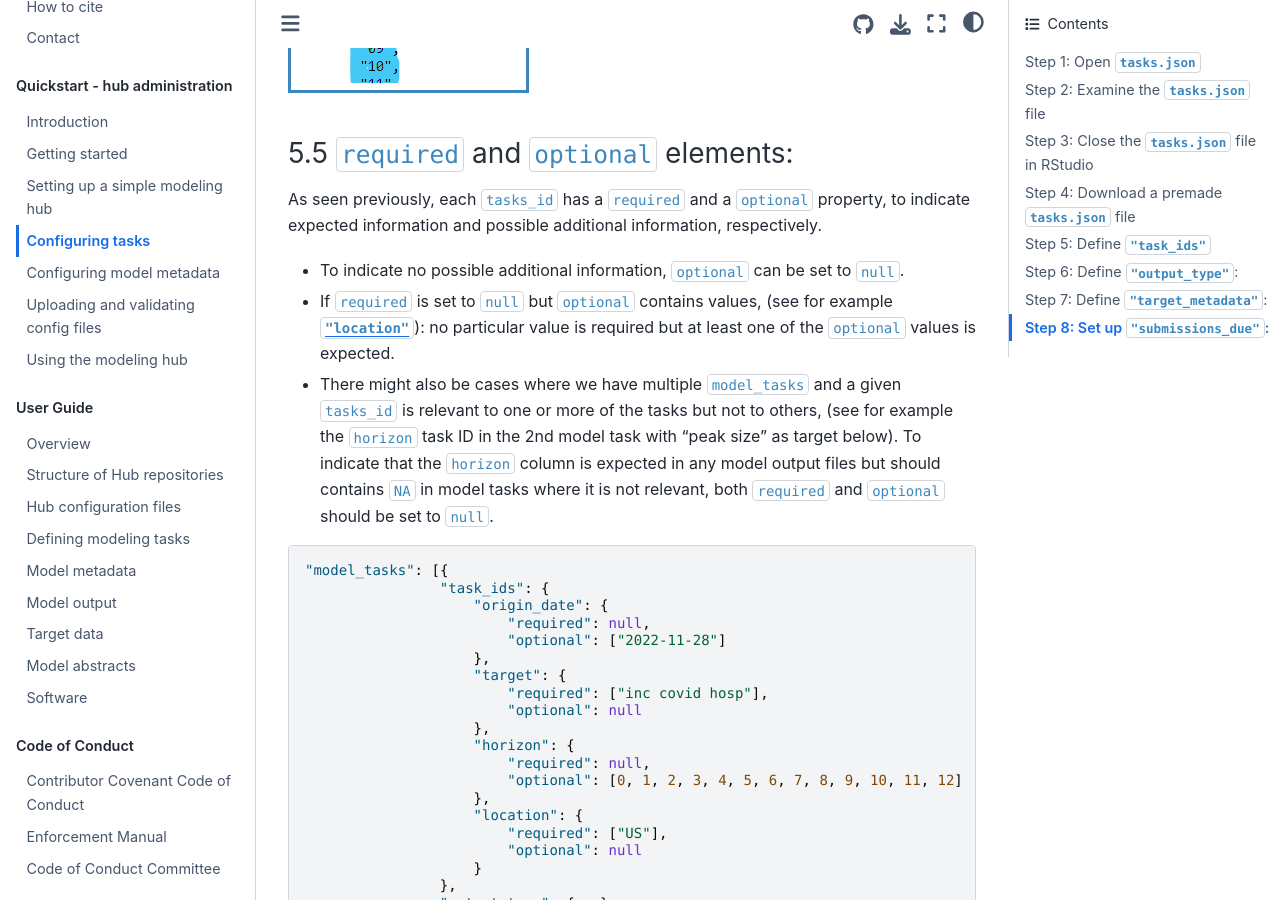
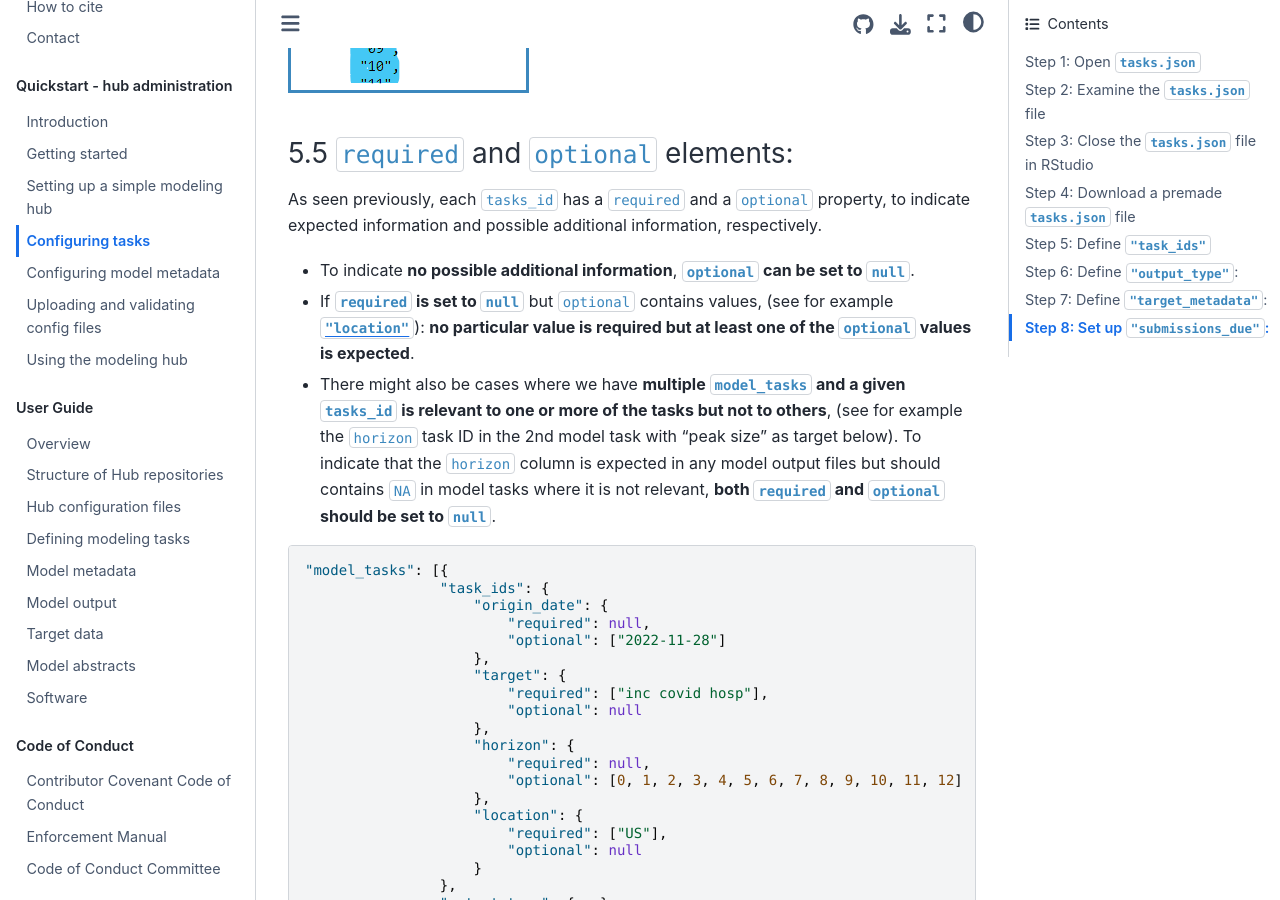
Before and after one commit to hubverse-org/hubDocs, a Sphinx documentation site: the page built from docs/source/quickstart-hub-admin/tasks-config.md, in a window 1280 px wide and 900 px high, scrolled down 4821 px. Built offline with Sphinx 7.4.7 and the Sphinx Book theme 1.1.4, drawn with Linux system fonts in a browser that asks for light colours.

Commit message:
add bold text to highlight key info

````diff
--- a/docs/source/quickstart-hub-admin/tasks-config.md
+++ b/docs/source/quickstart-hub-admin/tasks-config.md
@@ -102,9 +102,9 @@ Now, read below for details on some of the lines of code in this file:
 
 As seen previously, each `tasks_id` has a `required` and a `optional` property, to indicate expected information and possible additional information, respectively.
 
-- To indicate no possible additional information, `optional` can be set to `null`.
-- If `required` is set to `null` but `optional` contains values, (see for example [`"location"`](#setting-up-location)): no particular value is required but at least one of the `optional` values is expected.
-- There might also be cases where we have multiple `model_tasks` and a given `tasks_id` is relevant to one or more of the tasks but not to others, (see for example the `horizon` task ID in the 2nd model task with "peak size" as target below). To indicate that the `horizon` column is expected in any model output files but should contains `NA` in model tasks where it is not relevant, both `required` and `optional` should be set to `null`.
+- To indicate **no possible additional information**, **`optional` can be set to `null`**.
+- If **`required` is set to `null`** but `optional` contains values, (see for example [`"location"`](#setting-up-location)): **no particular value is required but at least one of the `optional` values is expected**.
+- There might also be cases where we have **multiple `model_tasks` and a given `tasks_id` is relevant to one or more of the tasks but not to others**, (see for example the `horizon` task ID in the 2nd model task with "peak size" as target below). To indicate that the `horizon` column is expected in any model output files but should contains `NA` in model tasks where it is not relevant, **both `required` and `optional` should be set to `null`**.
 
 ```json
 "model_tasks": [{
````
